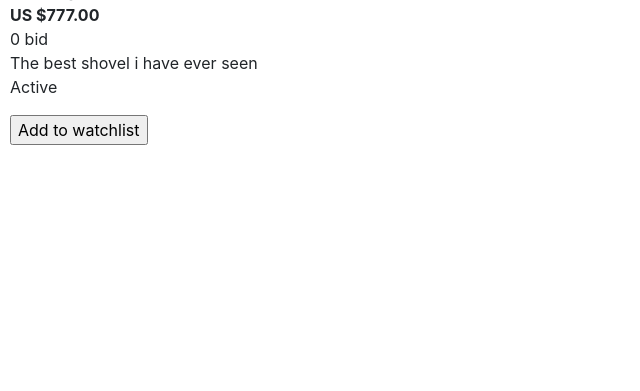
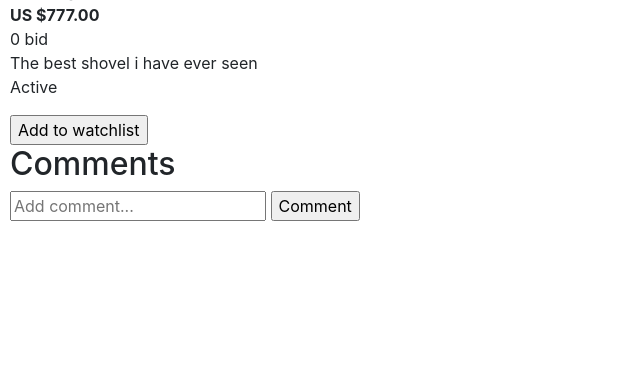
Before and after one commit to ThASh42/CS50w-project2-commerce, a Django app: page /1 in a window 1280 px wide. Shown: the part 409-800 px from the top of the page, without its empty margins (0-640 px from the left). Run offline with Django 3.2, Linux system fonts and the light colour scheme; data comes from the database, SQL or seed files in the repository; both versions use the stored data as it was after the commit; data that the repository does not hold is empty; some libraries are stand-ins or nearby versions.

Commit message:
Implement comments functionality for listing

```diff
--- a/auctions/admin.py
+++ b/auctions/admin.py
@@ -6,9 +6,11 @@ from .models import *
 class ListingAdmin(admin.ModelAdmin):
     list_display = ["owner", "title", "condition", "category", "active_status"]
     list_editable = ["condition", "category"]
+    filter_horizontal = ("comments",)
 
 
 admin.site.register(User)
 admin.site.register(Listing, ListingAdmin)
 admin.site.register(Bid)
 admin.site.register(Time)
+admin.site.register(Comment)
--- a/auctions/models.py
+++ b/auctions/models.py
@@ -52,6 +52,17 @@ class User(AbstractUser):
     pass
 
 
+# * Comment model
+class Comment(models.Model):
+    commentator = models.ForeignKey(User, on_delete=models.CASCADE, related_name="commentator")
+    message = models.TextField(max_length=1000)
+    time = models.DateTimeField(auto_now_add=True)
+    is_modified = models.BooleanField(default=False)
+
+    def __str__(self):
+        return f"{ self.commentator }, { self.time }"
+
+
 # * Listing model
 class Listing(models.Model):
     owner = models.ForeignKey(User, on_delete=models.CASCADE, related_name="owner")
@@ -65,6 +76,7 @@ class Listing(models.Model):
     category = models.CharField(max_length=64, default=None, null=True, blank=True, choices=CATEGORY_CHOICES)
     active_status = models.BooleanField(default=True)
     watchlist = models.ManyToManyField(User, blank=True, related_name="watching_users")
+    comments = models.ManyToManyField(Comment, blank=True, related_name="comments")
 
 
     def __str__(self):
--- a/auctions/templates/auctions/listing.html
+++ b/auctions/templates/auctions/listing.html
@@ -49,4 +49,14 @@
         </div>
     </div>
 </section>
+<section>
+    <h2>Comments</h2>
+    <div>
+        <form action="{% url 'comment' listing.id %}" method="POST">
+            {% csrf_token %}
+            <input name="message" type="text" placeholder="Add comment...">
+            <input type="submit" value="Comment">
+        </form>
+    </div>
+</section>
 {% endblock body %}
--- a/auctions/urls.py
+++ b/auctions/urls.py
@@ -7,6 +7,7 @@ urlpatterns = [
     path("watchlist", views.my_watchlist, name="my_watchlist"),
     path("<int:listing_id>", views.listing, name="listing"),
     path("create", views.create, name="create"),
+    path("<int:listing_id>/comment", views.comment, name="comment"),
 
     path("<int:listing_id>/watchlist", views.watchlist, name="watchlist"),
     path("<int:listing_id>/delete-watchlist", views.delete_watchlist, name="delete_watchlist"),
--- a/auctions/views.py
+++ b/auctions/views.py
@@ -82,6 +82,25 @@ def my_watchlist(request):
     })
 
 
+def comment(request, listing_id):
+    if request.method == "POST":
+
+        # Get the input data
+        user = request.user
+        user_comment = request.POST["message"]
+
+        comment = Comment(
+            commentator = user,
+            message = user_comment,
+        )
+        comment.save()
+
+        listing = Listing.objects.get(pk=listing_id)
+        listing.comments.add(comment)
+
+        return HttpResponseRedirect(reverse("listing", args=(listing_id,)))
+
+
 def login_view(request):
     if request.method == "POST":
 
```
Also changed, not shown: auctions/migrations/0015_comments_listing_comments.py (added), auctions/migrations/0016_comment_delete_comments_alter_listing_comments.py (added), db.sqlite3.
